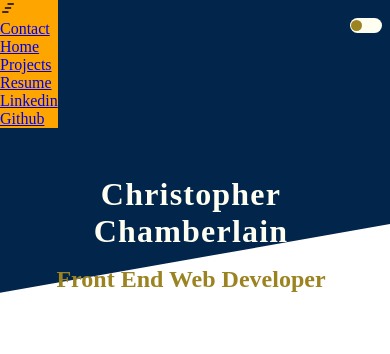
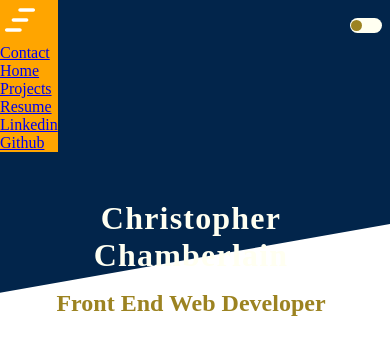
Before and after one commit to AkaraTawng/portfolio-mf-v2, a React (Create React App) app: page / in a window 390 px wide. Shown: the top 354 px of the page. Built offline with nearby package versions, Linux system fonts and the light colour scheme.

Commit message:
style hamburger icon

```diff
--- a/src/main.css
+++ b/src/main.css
@@ -39,6 +39,13 @@
   .navigation {
     display: block;
   }
+}
+
+/* hamburger */
+.hamburger {
+  width: 40px;
+  height: 40px;
+  color: white;
 }
 
 #header-wrapper {
--- a/src/scss/layout/_nav.scss
+++ b/src/scss/layout/_nav.scss
@@ -39,3 +39,10 @@
         display: block;
     }
 }
+
+/* hamburger */
+.hamburger {
+    width: 40px;
+    height: 40px;
+    color: white;
+}
```
Also changed, not shown: 1 other file (tests, documents, lock files or other folders).
